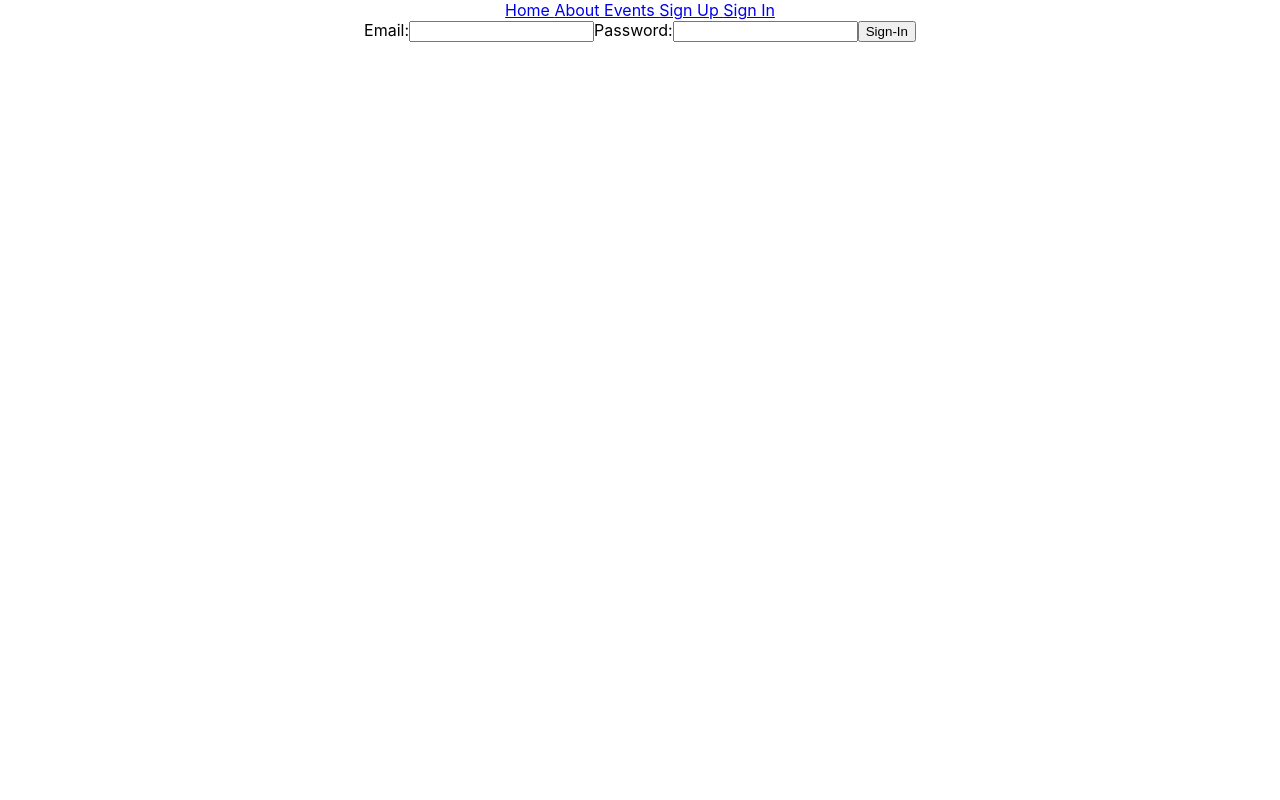
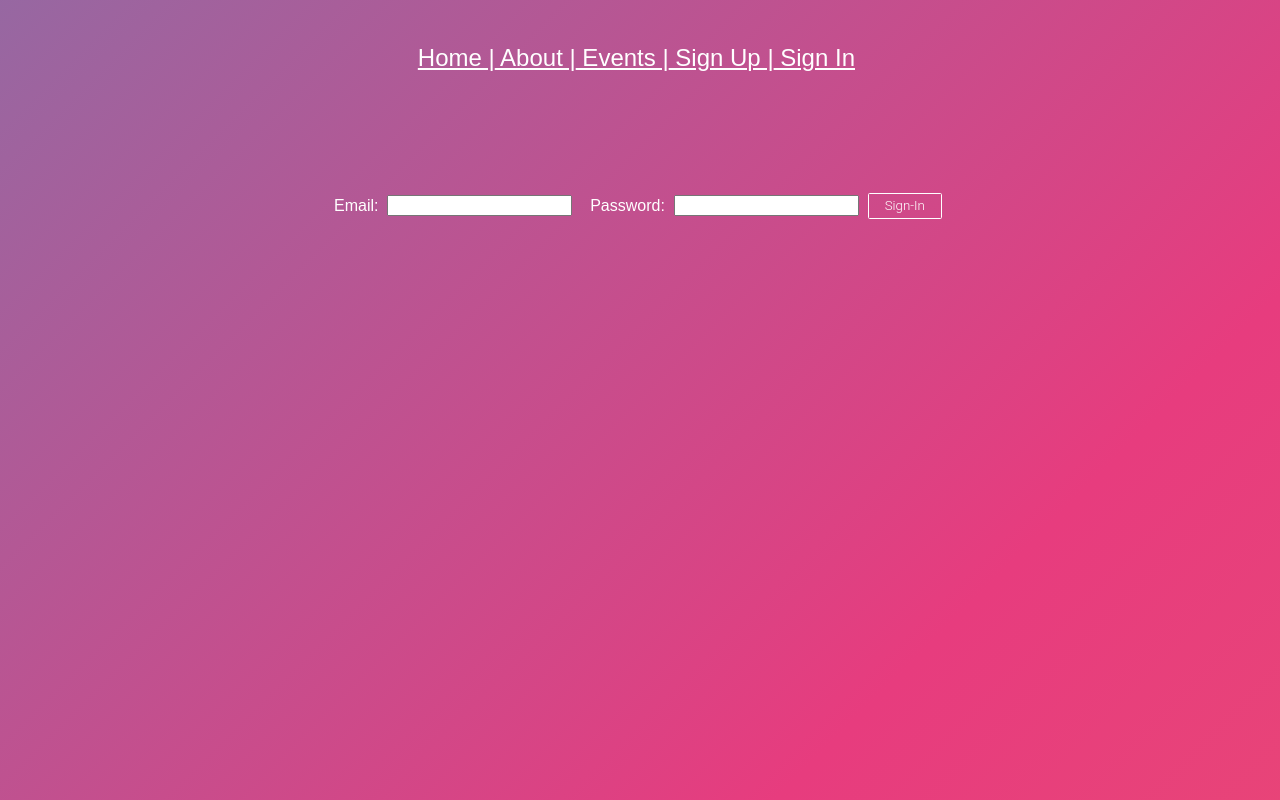
Before and after one commit to miquitruli/non-profit-front-end, a React (Create React App) app: page /signin in a window 1280 px wide. Shown: the top 800 px of the page. Built offline with nearby package versions, Linux system fonts and the light colour scheme; no server answers.

Commit message:
Last minute changes and CSS

```diff
--- a/src/About.js
+++ b/src/About.js
@@ -2,7 +2,13 @@ import React from 'react';
 
 const About = () => {
     return(
+        <React.Fragment>
         <h1>About us!</h1>
+        <h4>The Micaella Foundation is a foundation that main goal is to facilitate humanitarian action.
+        When armed conflict breaks out or natural disasters strike, entire communities are affected, disrupting their day-to-day lives and long-term development prospects. Humanitarian aid is designed to save lives and alleviate suffering during and in the immediate aftermath of emergencies, whereas development aid responds to ongoing structural issues, particularly systemic poverty, that may hinder economic, institutional and social development in any given society, and assists in building capacity to ensure resilient communities and sustainable livelihoods.
+        Both humanitarian and development aid are related, and different forms of aid often have both humanitarian and development components.
+        </h4>
+        </React.Fragment>
     )
 }
 
--- a/src/App.css
+++ b/src/App.css
@@ -1,38 +1,210 @@
 .App {
   text-align: center;
+  background: linear-gradient(-45deg, #ee7752, #e73c7e, #23a6d5, #23d5ab);
+	background-size: 400% 400%;
+	animation: gradient 15s ease infinite;
+	height: 200vh;
+  font-family: Arial, Helvetica, sans-serif;
+
 }
 
-.App-logo {
-  height: 40vmin;
-  pointer-events: none;
+div#home {
+  display: inline-block;
+  padding: 0.35em 1.2em;
+  /* border: 0.1em solid #FFFFFF; */
+  margin: 0 0.3em 0.3em 0;
+  border-radius: 0.12em;
+  box-sizing: border-box;
+  text-decoration: none;
+  font-family: 'Roboto',sans-serif;
+  font-size: 1.5em;
+  font-weight: 300;
+  color: #ffffff;
+  text-align: center;
+  transition: all 0.2s;
+  background-color:#ffffff00;
+  margin-bottom: 3em;
 }
 
-@media (prefers-reduced-motion: no-preference) {
-  .App-logo {
-    animation: App-logo-spin infinite 20s linear;
+@keyframes gradient {
+	0% {
+		background-position: 0% 50%;
+	}
+	50% {
+		background-position: 100% 50%;
+	}
+	100% {
+		background-position: 0% 50%;
+	}
+}
+
+a {
+  font-family: "Catamaran", sans-serif;
+  color: white;
+  cursor: pointer;
+  position: relative;
+}
+
+#input1 {
+  width: 2em;
+}
+
+#create {
+  /* display: inline-block; */
+  padding: 0.35em 1.2em;
+  /* border: 0.1em solid #FFFFFF; */
+  margin: 0 0.3em 0.3em 0;
+  border-radius: 0.12em;
+  box-sizing: border-box;
+  text-decoration: none;
+  font-family: 'Roboto',sans-serif;
+  font-weight: 400;
+  color: #ffffff;
+  text-align: center;
+  transition: all 0.2s;
+  background-color:#ffffff00;
+}
+
+
+#signin {
+  color: #ffffff;
+  text-align: center;
+  font-family: Arial, Helvetica, sans-serif;
+
+}
+
+.p3 {
+  margin-top: 2em;
+  line-height: 10pt
+}
+
+h1 {
+  position: relative;
+  margin: 0;
+  padding: 1em 2em;
+  overflow: hidden;
+  text-transform: uppercase;
+  font-size: 5em;
+  -webkit-text-stroke: 1px white;
+  -webkit-text-fill-color: rgba(255, 255, 255, 0);
+}
+
+h2 {
+  position: relative;
+  margin: 0;
+  padding: .5em 2em;
+  overflow: hidden;
+  text-transform: uppercase;
+  font-size: 2em;
+  -webkit-text-stroke: 1px white;
+  -webkit-text-fill-color: rgba(255, 255, 255, 0);
+  margin-top: 2em;
+}
+
+button {
+  display: inline-block;
+  padding: 0.35em 1.2em;
+  border: 0.1em solid #FFFFFF;
+  margin: 0 0.3em 0.3em 0;
+  border-radius: 0.12em;
+  box-sizing: border-box;
+  text-decoration: none;
+  font-family: 'Roboto',sans-serif;
+  font-weight: 300;
+  color: #ffffff;
+  text-align: center;
+  transition: all 0.2s;
+  background-color:#ffffff00;
+  margin-top: 2em;
+}
+
+button:hover{
+  color:#000000;
+  background-color:#ffffff00;
+}
+
+@media all and (max-width:30em){
+  button{
+    display:block;
+    margin:0.4em auto;
   }
 }
 
-.App-header {
-  background-color: #282c34;
-  min-height: 100vh;
-  display: flex;
-  flex-direction: column;
-  align-items: center;
-  justify-content: center;
-  font-size: calc(10px + 2vmin);
-  color: white;
+p {
+  color: #ffffff;
+  text-align: center;
+  font-family: Arial, Helvetica, sans-serif;
 }
 
-.App-link {
-  color: #61dafb;
+h3 {
+  position: relative;
+  margin: 0;
+  padding: .5em 2em;
+  overflow: hidden;
+  /* text-transform: uppercase; */
+  font-size: 2em;
+  -webkit-text-stroke: 1px white;
+  -webkit-text-fill-color: rgb(255, 255, 255);
+
 }
 
-@keyframes App-logo-spin {
-  from {
-    transform: rotate(0deg);
-  }
-  to {
-    transform: rotate(360deg);
-  }
+#submitbutton {
+  display: inline-block;
+  padding: 0.35em 1.2em;
+  border: 0.1em solid #FFFFFF;
+  margin: 0 0.3em 0.3em 0;
+  border-radius: 0.12em;
+  box-sizing: border-box;
+  text-decoration: none;
+  font-family: 'Roboto',sans-serif;
+  font-weight: 300;
+  color: #ffffff;
+  text-align: center;
+  transition: all 0.2s;
+  background-color:#ffffff00;
+  margin-top: 3em;
 }
+
+#submitsignup {
+  display: inline-block;
+  padding: 0.35em 1.2em;
+  border: 0.1em solid #FFFFFF;
+  margin: 0 0.3em 0.3em 0;
+  border-radius: 0.12em;
+  box-sizing: border-box;
+  text-decoration: none;
+  font-family: 'Roboto',sans-serif;
+  font-weight: 300;
+  color: #ffffff;
+  text-align: center;
+  transition: all 0.2s;
+  background-color:#ffffff00;
+}
+
+h4 {
+  position: relative;
+  margin: 0;
+  padding: .5em 5em;
+  overflow: hidden;
+  /* text-transform: uppercase; */
+  font-size: 1.5em;
+  -webkit-text-fill-color: rgb(255, 255, 255);
+  line-height: 25pt
+}
+
+#update {
+  display: inline-block;
+  padding: 0.35em 1.2em;
+  border: 0.1em solid #FFFFFF;
+  margin: 0 0.3em 0.3em 0;
+  border-radius: 0.12em;
+  box-sizing: border-box;
+  text-decoration: none;
+  font-family: 'Roboto',sans-serif;
+  font-weight: 300;
+  color: #ffffff;
+  text-align: center;
+  transition: all 0.2s;
+  background-color:#ffffff00;
+  margin-top: 3em;
+}
--- a/src/Event.js
+++ b/src/Event.js
@@ -4,7 +4,7 @@ import {Link, withRouter} from 'react-router-dom';
 const Event = (props) => {
     //console.log(props.event.id)
     return(
-        <h2><Link to={`/events/${props.event.id}`}> {props.event.name} </Link></h2>
+        <h3><Link to={`/events/${props.event.id}`}> {props.event.name} </Link></h3>
         )
 }
 
--- a/src/EventShow.js
+++ b/src/EventShow.js
@@ -36,7 +36,7 @@ const EventShow = (props) => {
         <React.Fragment>
             {props.current_user?.user?.id === event.user_id &&
                 <React.Fragment>
-                    <p><button onClick={() => setShowUpdateForm(!showUpdateForm)}>Update Event</button>
+                    <p><button onClick={() => setShowUpdateForm(!showUpdateForm)}>Update Event</button>&nbsp;&nbsp;&nbsp;&nbsp;&nbsp;&nbsp;
                     <button onClick={deleteEvent}>Delete Event</button></p>
                 </React.Fragment>
             }
@@ -49,7 +49,7 @@ const EventShow = (props) => {
                 <p>Address: {event.address}</p>
                 <p>Description: {event.description}</p>
                 <p>{event.formatted_due_by}</p>
-                <p>{event.contact}</p>
+                <p>Contact: <a href={`tel:${event.contact}`}>{event.contact}</a></p>
                 <p><a href={event.website}>{event.website}</a></p>
                 {props.current_user?.user?.id === event.user_id &&
                     <>
--- a/src/Events.js
+++ b/src/Events.js
@@ -10,7 +10,7 @@ const Events = (props) => {
     return(
         <React.Fragment>
 
-            <p><button onClick={() => setCreateEventForm(!createEventForm)}>Create Event</button></p>
+            <p><button id= "create" onClick={() => setCreateEventForm(!createEventForm)}>Create Event</button></p>
             {createEventForm && <CreateEventForm />}
             <h1>Your Events:</h1>
                 {props.events.filter(event => event.user_id === props.current_user?.user?.id).map(event => <Event event={event} key={event.id}/>)}
--- a/src/HomePage.js
+++ b/src/HomePage.js
@@ -1,9 +1,22 @@
 import React from 'react';
+import { connect } from 'react-redux';
 
-const HomePage = () => {
+const HomePage = (props) => {
     return(
-        <h1>Welcome!</h1>
+        <><h1>Welcome!</h1>
+        <h2>You have commited to the following items:</h2>
+        <pre>
+            {props.current_user?.user.user_items.map(userItem => <p id="p1">
+            <strong>Item:</strong> {userItem.item.name} &nbsp;&nbsp;&nbsp;<strong>Quantity commited:</strong> {userItem.quantity}&nbsp;&nbsp;&nbsp;
+            <strong>Due by:</strong> {userItem.event_due_by} &nbsp;&nbsp;&nbsp;<strong>Event Name: </strong>{userItem.event_name}</p>)}
+            </pre></>
     )
 }
 
-export default HomePage;
+const mapStateToProps = state => {
+    return {
+        current_user: state.user.user
+    }
+}
+
+export default connect(mapStateToProps, null)(HomePage);
--- a/src/NavBar.js
+++ b/src/NavBar.js
@@ -10,12 +10,16 @@ const NavBar = (props) => {
 
     return(
         <React.Fragment>
-            <Link to="/"> Home </Link>
-            <Link to="/about"> About </Link>
-            <Link to="/events"> Events </Link>
-            {!props.currentUser.loggedIn && <Link to="/SignUp"> Sign Up </Link>}
+            <br></br>
+            <br></br>
+            <div id="home">
+            <Link id="home"to="/"> Home  |</Link>
+            <Link to="/about"> About  |</Link>
+            <Link to="/events"> Events  |</Link>
+            {!props.currentUser.loggedIn && <Link to="/SignUp"> Sign Up  |</Link>}
             {!props.currentUser.loggedIn && <Link to="/SignIn"> Sign In </Link>}
             {props.currentUser.loggedIn && <Link onClick={logOut} to="#"> Log Out </Link>}
+            </div>
         </React.Fragment>
     )
 }
--- a/src/SignIn.js
+++ b/src/SignIn.js
@@ -30,13 +30,14 @@ class SignIn extends React.Component {
 
     render() {
         return (
-            <form onSubmit={this.handleSubmit}>
-                <label>Email:</label>
+            <form id="signin" onSubmit={this.handleSubmit}>
+                <label>Email:&nbsp;&nbsp;</label>
                 <input onChange={this.handleChange} type="email" name="email"></input>
-                <label>Password:</label>
+                &nbsp;&nbsp;&nbsp;&nbsp;
+                <label>Password:&nbsp;&nbsp;</label>
                 <input onChange={this.handleChange} type="password" name="password"></input>
 
-                <input type="submit" value="Sign-In"/>
+                &nbsp;&nbsp;<input id="submitbutton" type="submit" value="Sign-In"/>
             </form>
         )
     }
--- a/src/SignUp.js
+++ b/src/SignUp.js
@@ -32,17 +32,17 @@ class SignUp extends React.Component {
 
     render() {
         return (
-            <form onSubmit={this.handleSubmit}>
-                <label>Name:</label>
-                <input onChange={this.handleChange} type="text" name="name"></input>
-                <label>Email:</label>
-                <input onChange={this.handleChange} type="email" name="email"></input>
-                <label>Password:</label>
-                <input onChange={this.handleChange} type="password" name="password"></input>
-                <label>Password Confirmation:</label>
-                <input onChange={this.handleChange} type="password" name="password_confirmation"></input>
-
-                <input type="submit" value="Sign-Up"/>
+            <form id="signup" onSubmit={this.handleSubmit}>
+                <p class="p3"><label>Name:&nbsp;&nbsp;</label>
+                <input onChange={this.handleChange} type="text" name="name"></input></p>
+                <p class="p3">&nbsp;&nbsp;<label>Email:&nbsp;&nbsp;</label>
+                <input onChange={this.handleChange} type="email" name="email"></input></p>
+                <p class="p3">&nbsp;&nbsp;<label>Password:&nbsp;&nbsp;</label>
+                <input onChange={this.handleChange} type="password" name="password"></input></p>
+                <p class="p3">&nbsp;&nbsp;<label>Password Confirmation:&nbsp;&nbsp;</label>
+                <input onChange={this.handleChange} type="password" name="password_confirmation"></input></p>
+                &nbsp;&nbsp;
+                <p class="p3"><input id="submitsignup" type="submit" value="Sign-Up"/></p>
             </form>
         )
     }
```
Also changed, not shown: src/Item.js (+5 -5 lines), src/UpdateEventForm.js (+8 -8 lines).
